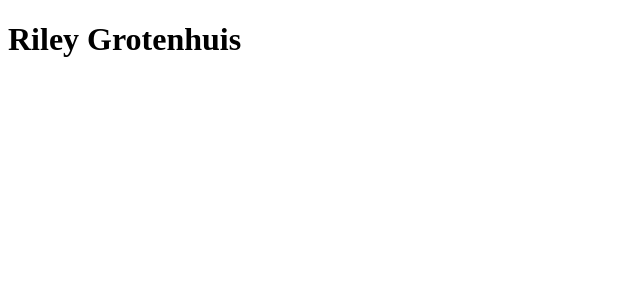
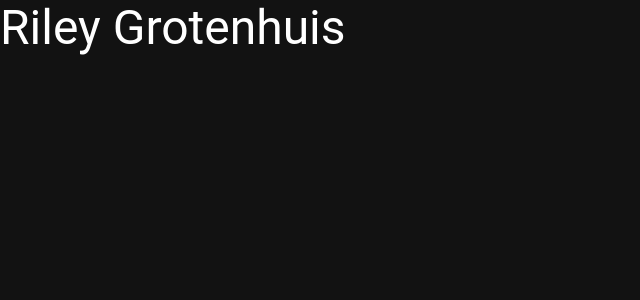
Before and after one commit to rileygrotenhuis/rileygrotenhuis.com, a Next.js app: page / in a window 1280 px wide. Shown: the top 300 px of the page, without its empty margins (0-640 px from the left). Built offline with nearby package versions, Linux system fonts and the light colour scheme.

Commit message:
setup: install MUI dark theme.

```diff
--- a/app/layout.jsx
+++ b/app/layout.jsx
@@ -1,8 +1,17 @@
+"use client";
+
+import { ThemeProvider } from '@mui/material/styles';
+import { CssBaseline } from '@mui/material';
+import theme from '../styles/theme';
+
 export default function RootLayout({ children }) {
 	return (
 		<html lang="en">
 			<head />
-			<body>{children}</body>
+			<ThemeProvider theme={theme}>
+				<CssBaseline />
+				<body>{children}</body>
+			</ThemeProvider>
 		</html>
 	);
 };
--- a/app/page.jsx
+++ b/app/page.jsx
@@ -1,7 +1,14 @@
+"use client";
+
+import React from 'react';
+import { Grid, Typography } from "@mui/material";
+
 export default function Home() {
 	return (
-		<div>
-			<h1>Riley Grotenhuis</h1>
-		</div>
+		<Grid container spacing={1}>
+			<Grid item xs={12}>
+				<Typography variant="h3">Riley Grotenhuis</Typography>
+			</Grid>
+		</Grid>
 	);
 };
--- a/package.json
+++ b/package.json
@@ -9,6 +9,9 @@
     "lint": "next lint"
   },
   "dependencies": {
+    "@emotion/react": "^11.10.5",
+    "@emotion/styled": "^11.10.5",
+    "@mui/material": "^5.10.14",
     "eslint": "8.28.0",
     "eslint-config-next": "13.0.4",
     "next": "13.0.4",
--- /dev/null
+++ b/styles/theme.js
@@ -0,0 +1,9 @@
+import { createTheme } from '@mui/material/styles';
+
+const theme = createTheme({
+	palette: {
+		mode: 'dark'
+	}
+});
+
+export default theme;
```
Also changed, not shown: 1 other file (tests, documents, lock files or other folders).
